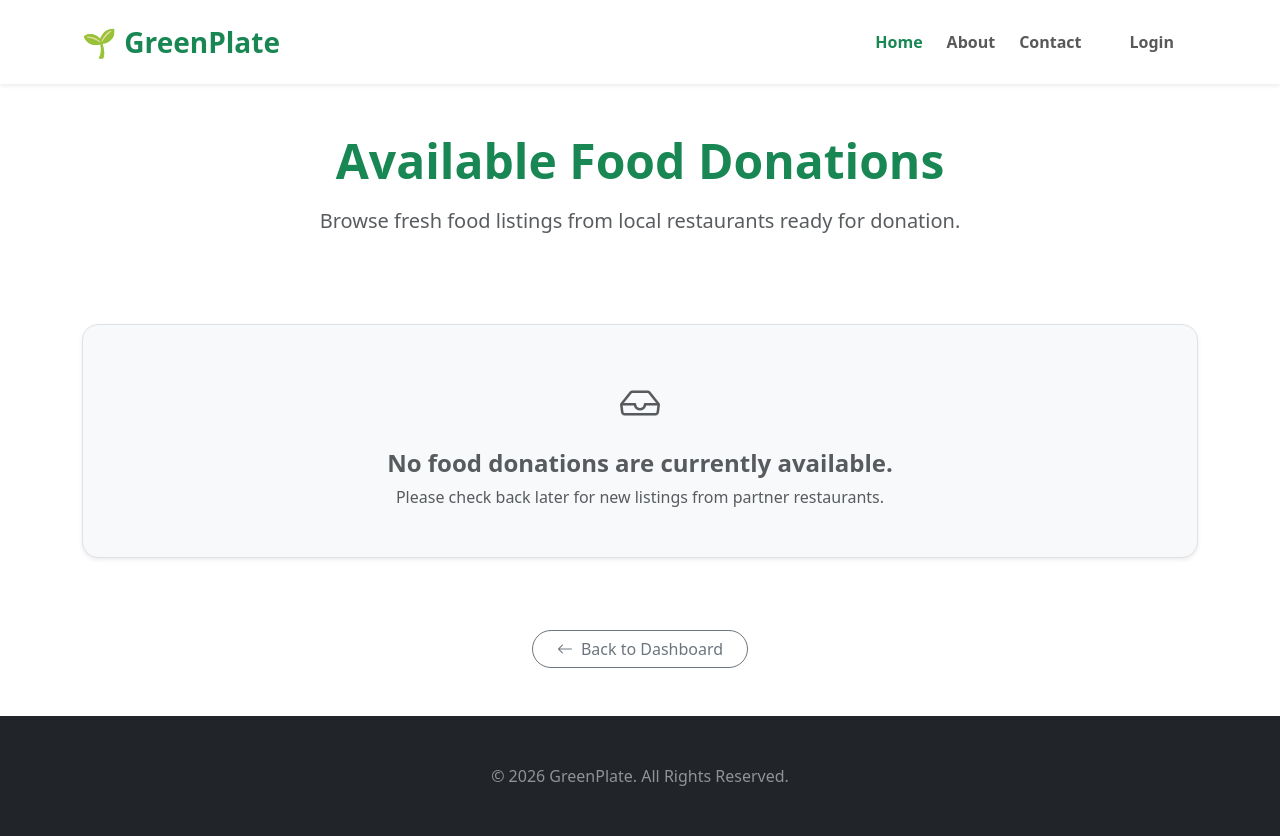
After one commit to nitilchaudhary22-gcet/GreenPlate, a Flask app: template templates/ngo_donations.html in a window 1280 px wide. The commit adds this page. Run offline with Flask 3, Linux system fonts and the light colour scheme; the template is opened without the code that fills it, so the values that code supplies are empty.

Commit message:
Add NGO available donations browsing

```diff
--- a/templates/ngo_dashboard.html
+++ b/templates/ngo_dashboard.html
@@ -15,7 +15,7 @@
                     <i class="bi bi-search text-success fs-1 mb-3"></i>
                     <h5 class="card-title fw-bold">Browse Donations</h5>
                     <p class="card-text text-muted">Find available food donations near you.</p>
-                    <a href="#" class="btn btn-success rounded-pill px-4">Browse</a>
+                    <a href="{{ url_for('ngo_donations') }}" class="btn btn-success rounded-pill px-4">Browse</a>
                 </div>
             </div>
         </div>
--- /dev/null
+++ b/templates/ngo_donations.html
@@ -0,0 +1,73 @@
+{% extends "base.html" %}
+
+{% block content %}
+<div class="container my-5">
+    <!-- Header Section -->
+    <div class="row mb-4">
+        <div class="col-md-12 text-center">
+            <h1 class="display-5 fw-bold text-success mb-3">Available Food Donations</h1>
+            <p class="lead text-muted">Browse fresh food listings from local restaurants ready for donation.</p>
+        </div>
+    </div>
+
+    <!-- Donations Grid -->
+    <div class="row">
+        {% if donations %}
+            {% for donation in donations %}
+            <div class="col-md-4 mb-4">
+                <div class="card shadow-sm h-100 border-0">
+                    <div class="card-body">
+                        <!-- Card Header with Title and Status -->
+                        <div class="d-flex justify-content-between align-items-center mb-2">
+                            <h5 class="card-title fw-bold mb-0 text-success">{{ donation.food_name }}</h5>
+                            <span class="badge bg-success rounded-pill px-3">{{ donation.status|capitalize }}</span>
+                        </div>
+
+                        <!-- Restaurant Name -->
+                        <h6 class="card-subtitle mb-3 text-muted">
+                            <i class="bi bi-shop me-2"></i>{{ donation.restaurant.full_name }}
+                        </h6>
+
+                        <hr>
+
+                        <!-- Donation Details -->
+                        <ul class="list-unstyled mb-4">
+                            <li class="mb-2">
+                                <i class="bi bi-box-seam text-primary me-2"></i>
+                                <strong>Quantity:</strong> {{ donation.quantity }}
+                            </li>
+                            <li class="mb-2">
+                                <i class="bi bi-clock-history text-danger me-2"></i>
+                                <strong>Expires:</strong> {{ donation.expiry_time.strftime('%b %d, %Y %I:%M %p') }}
+                            </li>
+                            <li>
+                                <i class="bi bi-info-circle text-info me-2"></i>
+                                <strong>Description:</strong> {{ donation.description or "No description provided." }}
+                            </li>
+                        </ul>
+                    </div>
+                </div>
+            </div>
+            {% endfor %}
+        {% else %}
+            <!-- Empty State Message when no donations are available -->
+            <div class="col-md-12 text-center my-5">
+                <div class="p-5 bg-light rounded-4 shadow-sm border">
+                    <i class="bi bi-inbox fs-1 text-muted mb-3 d-block"></i>
+                    <h4 class="text-muted fw-bold">No food donations are currently available.</h4>
+                    <p class="text-muted mb-0">Please check back later for new listings from partner restaurants.</p>
+                </div>
+            </div>
+        {% endif %}
+    </div>
+
+    <!-- Navigation Back to Dashboard -->
+    <div class="row mt-4">
+        <div class="col-md-12 text-center">
+            <a href="{{ url_for('ngo_dashboard') }}" class="btn btn-outline-secondary px-4 rounded-pill">
+                <i class="bi bi-arrow-left me-2"></i>Back to Dashboard
+            </a>
+        </div>
+    </div>
+</div>
+{% endblock %}
```
